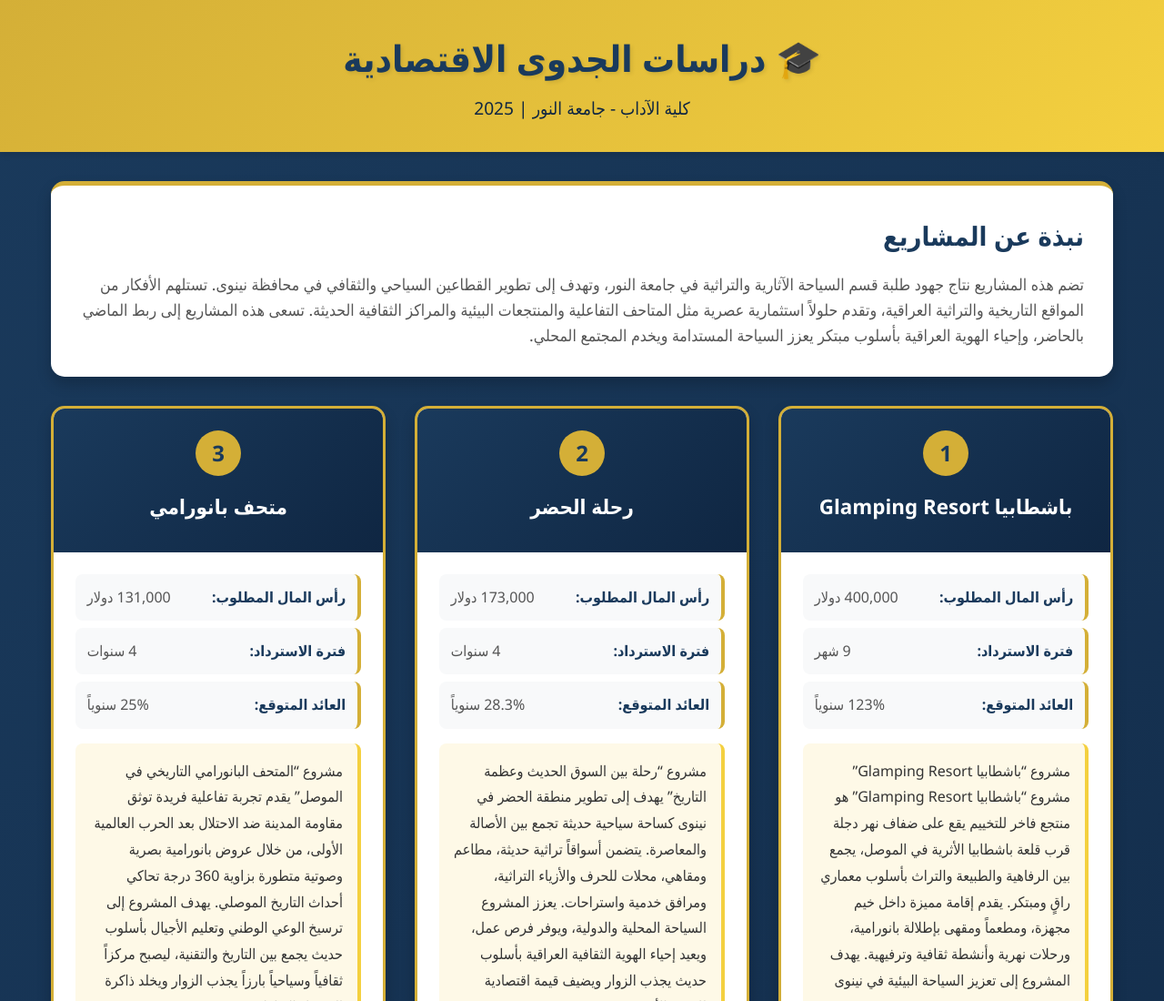
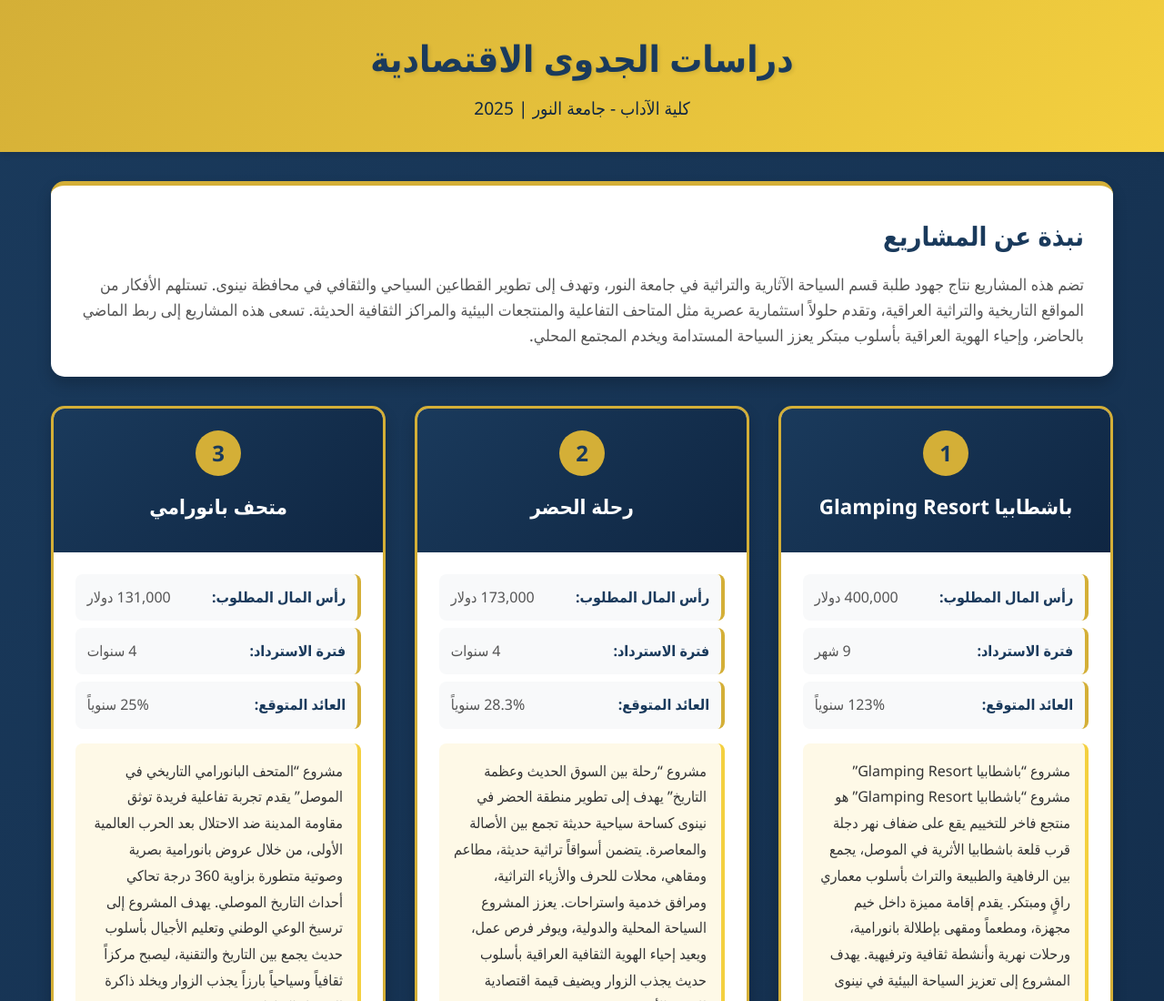
Before and after one commit to ali-cs2/ALNOOR_PR, a plain HTML site: page index.html in a window 1280 px wide. Shown: the top 1100 px of the page at 91% size. Drawn offline with Linux system fonts and the light colour scheme.

Commit message:
Update index.html

```diff
--- a/index.html
+++ b/index.html
@@ -12,7 +12,7 @@
  <body>
   <div class="header">
    <h1>
-    🎓 دراسات الجدوى الاقتصادية
+     دراسات الجدوى الاقتصادية
    </h1>
    <p>
     كلية الآداب - جامعة النور | 2025
```
